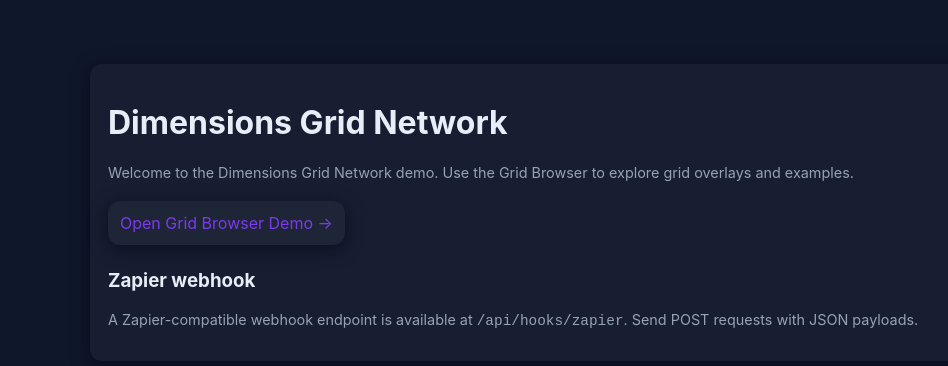
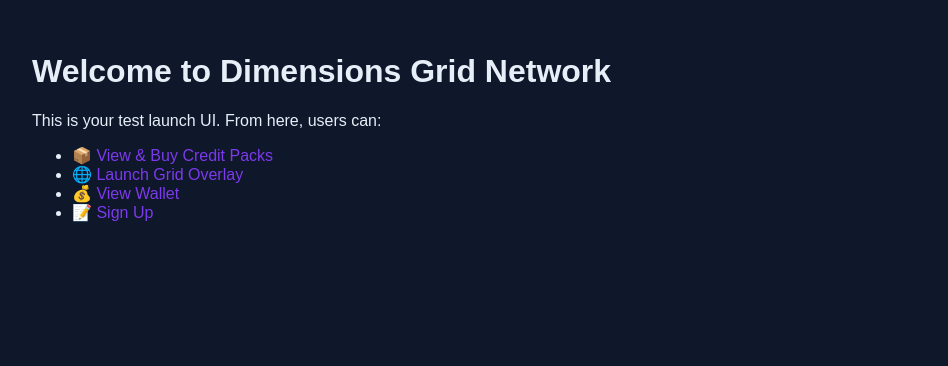
Before and after one commit to eltotheroy86-spec/dimensions-grid-network, a Next.js app: page / in a window 1280 px wide. Shown: the top 366 px of the page, without its empty margins (0-948 px from the left). Built offline with nearby package versions, Linux system fonts and the light colour scheme.

Commit message:
Update page.tsx

```diff
--- a/src/app/page.tsx
+++ b/src/app/page.tsx
@@ -1,35 +1,18 @@
+'use client'
+
 import Link from 'next/link'
-import GridBackground from '../components/GridBackground'
 
 export default function Home() {
   return (
-    <div style={{ position: 'relative', minHeight: '100vh' }}>
-      <GridBackground />
-      <div className="container">
-        <div className="card">
-          <h1>Dimensions Grid Network</h1>
-          <p className="small">
-            Welcome to the Dimensions Grid Network demo. Use the Grid Browser to explore
-            grid overlays and examples.
-          </p>
-
-          <div style={{ marginTop: 20 }}>
-            <Link href="/grid/overlay">
-              <a className="card" style={{ display: 'inline-block', padding: 12 }}>
-                Open Grid Browser Demo →
-              </a>
-            </Link>
-          </div>
-
-          <section style={{ marginTop: 24 }}>
-            <h3>Zapier webhook</h3>
-            <p className="small">
-              A Zapier-compatible webhook endpoint is available at <code>/api/hooks/zapier</code>.
-              Send POST requests with JSON payloads.
-            </p>
-          </section>
-        </div>
-      </div>
-    </div>
+    <main style={{ padding: '2rem', fontFamily: 'sans-serif' }}>
+      <h1>Welcome to Dimensions Grid Network</h1>
+      <p>This is your test launch UI. From here, users can:</p>
+      <ul>
+        <li><Link href="/credit-packs">📦 View & Buy Credit Packs</Link></li>
+        <li><Link href="/grid/overlay">🌐 Launch Grid Overlay</Link></li>
+        <li><Link href="/wallet">💰 View Wallet</Link></li>
+        <li><Link href="/signup">📝 Sign Up</Link></li>
+      </ul>
+    </main>
   )
 }
```
